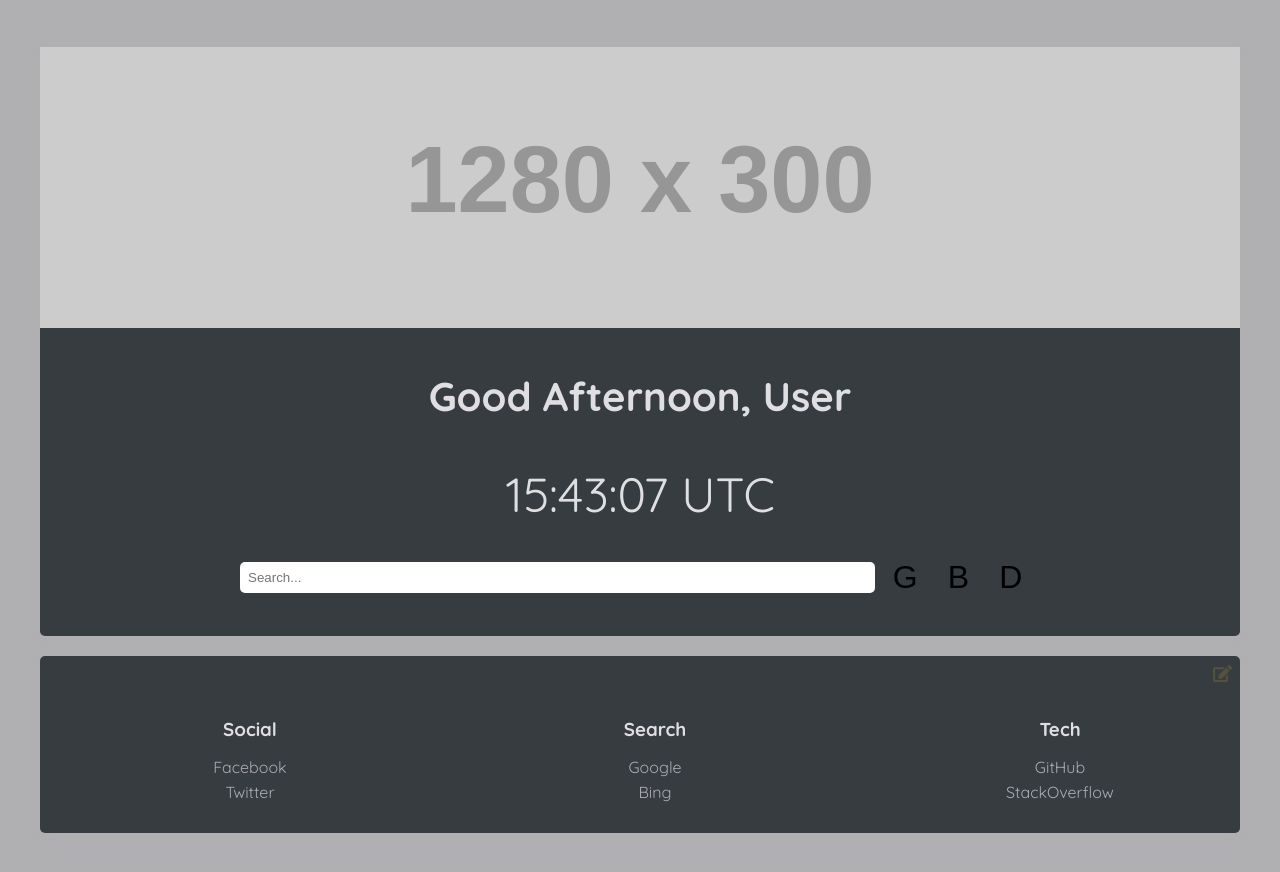
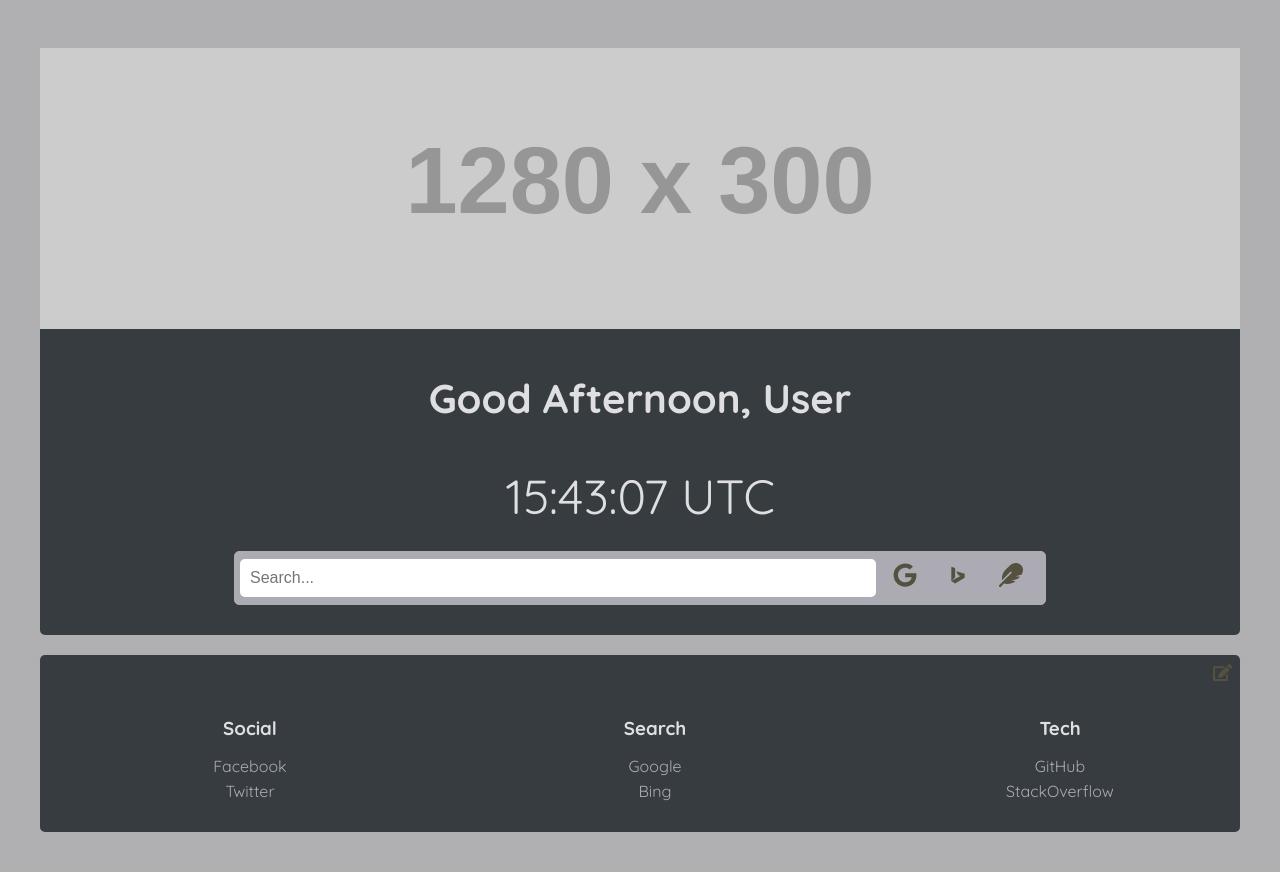
Before and after one commit to chrisnebgen/floral-fox, a React (Vite) app: page / in a window 1280 px wide. Shown: the top 872 px of the page. Built offline with nearby package versions, Linux system fonts and the light colour scheme.

Commit message:
Visual updates to the SearchBar. Added Engine icons or approximations.

```diff
--- a/src/components/SearchBar/index.jsx
+++ b/src/components/SearchBar/index.jsx
@@ -1,18 +1,20 @@
 import React, { useState } from 'react';
+import { FaGoogle, FaFeather } from 'react-icons/fa';
+import { DiBingSmall } from 'react-icons/di';
 import styles from './styles.module.scss';
 
 const SearchBar = () => {
   const [query, setQuery] = useState('');
 
   const searchEngines = {
-    google: 'https://www.google.com/search?q=',
-    bing: 'https://www.bing.com/search?q=',
-    duckduckgo: 'https://duckduckgo.com/?q='
+    google: { url: 'https://www.google.com/search?q=', icon: <FaGoogle /> },
+    bing: { url: 'https://www.bing.com/search?q=', icon: <DiBingSmall /> },
+    duckduckgo: { url: 'https://duckduckgo.com/?q=', icon: <FaFeather /> }
   };
 
   const handleSearch = (engine) => {
     if (query.trim() !== '') {
-      window.open(searchEngines[engine] + encodeURIComponent(query), '_blank');
+      window.open(searchEngines[engine].url + encodeURIComponent(query), '_blank');
     }
   };
 
@@ -31,8 +33,9 @@ const SearchBar = () => {
               key={engine}
               type="button"
               onClick={() => handleSearch(engine)}
+              className={styles.iconButton}
             >
-              {engine.charAt(0).toUpperCase()}
+              {searchEngines[engine].icon}
             </button>
           ))}
         </div>
--- a/src/components/SearchBar/styles.module.scss
+++ b/src/components/SearchBar/styles.module.scss
@@ -1,3 +1,6 @@
+@use '../../styles/variables';
+@use "sass:color";
+
 .searchBarContainer {
   width: 100%;
   height: auto;
@@ -15,13 +18,18 @@
   align-items: center;
   border-radius: 5px;
   overflow: hidden;
+  background: variables.$primary;
+  border: 1px solid variables.$primary;
+  padding: 5px;
+}
 
 input {
   flex: 4;
-    padding: 8px;
+  padding: 10px;
   border-radius: 5px;
   border: none;
   outline: none;
+  font-size: 1rem;
 }
 
 .searchIcons {
@@ -31,17 +39,17 @@
   align-items: center;
   gap: 5px;
   padding: 5px;
+}
 
-    button {
+.iconButton {
   border: none;
   background: transparent;
   cursor: pointer;
-      font-size: 2rem;
-      padding: 5px;
+  font-size: 1.5rem;
+  color: variables.$default;
+  transition: color 0.3s ease-in-out;
 
-      &.active {
-        font-weight: bold;
+  &:hover {
+    color: color.adjust(variables.$default, $lightness: -10%);
   }
 }
-  }
-}
```
Lines whose indentation alone changed are shown as unchanged.
